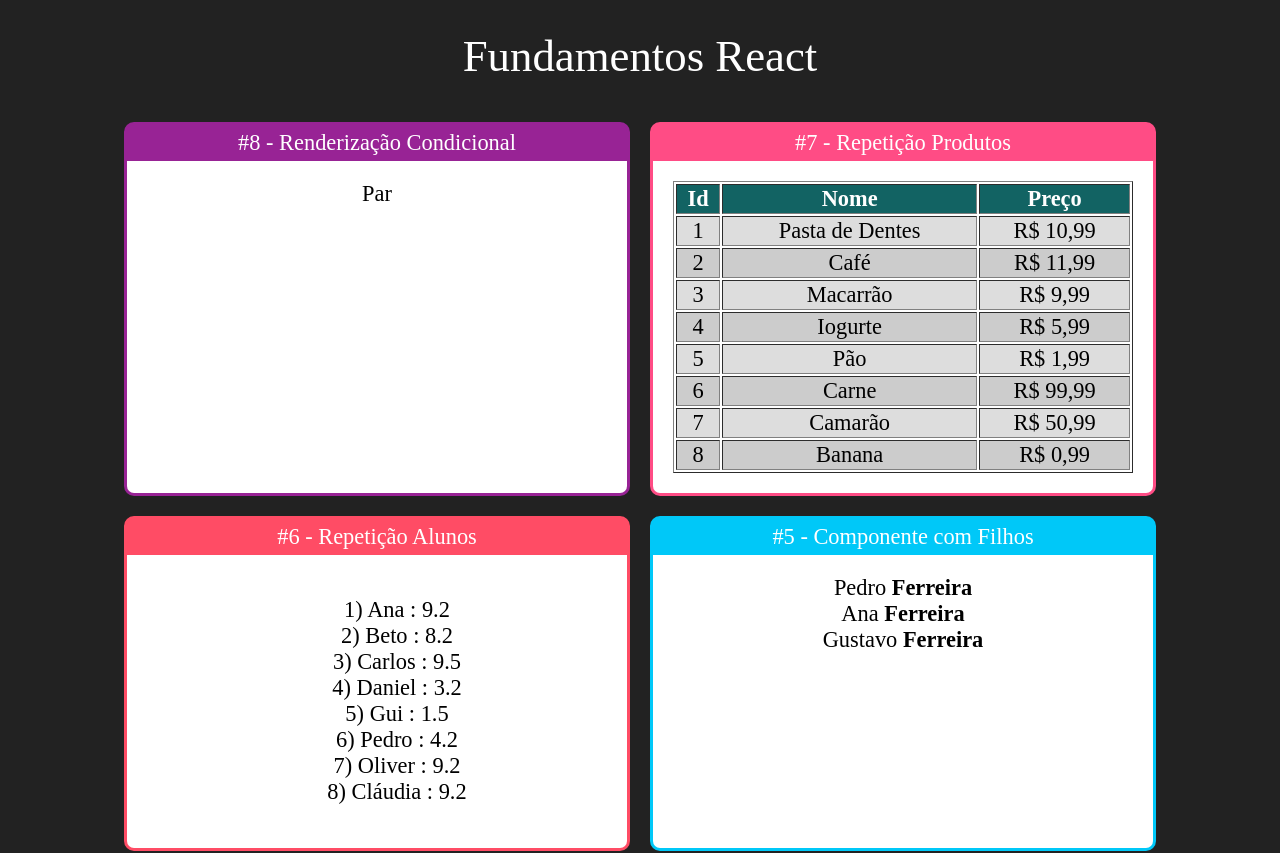
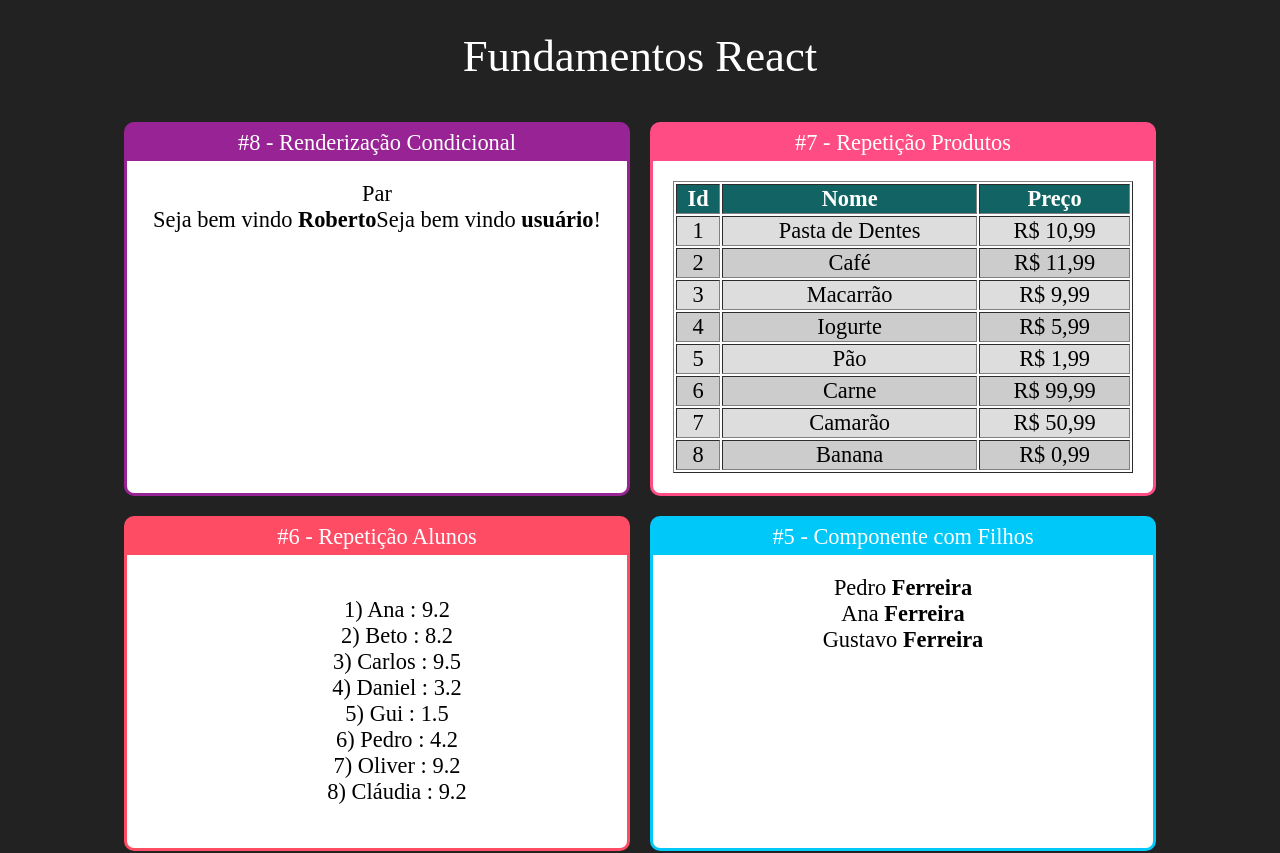
Before and after one commit to betosan83/fundamentos-react, a React (Create React App) app: page / in a window 1280 px wide. Shown: the top 853 px of the page. Built offline with nearby package versions, Linux system fonts and the light colour scheme.

Commit message:
Nova versão do exercício de renderização condicional.

```diff
--- a/src/App.jsx
+++ b/src/App.jsx
@@ -11,6 +11,7 @@ import FamiliaMembro from './components/basicos/FamiliaMembro'
 import ListaAlunos from './components/repeticao/ListaAlunos'
 import TabelaProdutos from './components/repeticao/TabelaProdutos'
 import ParOuImpar from './components/condicional/ParOuImpar'
+import UsuarioInfo from './components/condicional/UsuarioInfo'
 
 export default _ =>
     <div className="App">
@@ -19,6 +20,7 @@ export default _ =>
         <div className="Cards">
             <Card titulo="#8 - Renderização Condicional" color="#982395">
                 <ParOuImpar numero={20}></ParOuImpar>
+                <UsuarioInfo usuario={{ nome: 'Roberto' }}></UsuarioInfo>
             </Card>
             <Card titulo="#7 - Repetição Produtos" color="#FF4C85">
                 <TabelaProdutos></TabelaProdutos>
--- /dev/null
+++ b/src/components/condicional/UsuarioInfo.jsx
@@ -0,0 +1,16 @@
+import React from 'react'
+import If, { Else } from './If'
+
+export default props => {
+    const usuario = props.usuario || {}
+    return (
+        <div>
+            <If test={usuario && usuario.nome}>
+                Seja bem vindo <strong>{ usuario.nome }</strong>
+                <Else>
+                    Seja bem vindo <strong>usuário</strong>!
+                </Else>
+            </If>
+        </div>
+    )
+}
--- a/src/components/condicional/if.js
+++ b/src/components/condicional/if.js
@@ -1,11 +1,13 @@
-/*
-
-*/
 
 export default props => {
+    const elseChild = props.children.filter(child => {
+        return child.type && child.type.name === 'Else'
+    })[0]
     if(props.test) {
         return props.children
     } else {
-        return false
+        return elseChild
     }
 }
+
+export const Else = props => props.children
```
